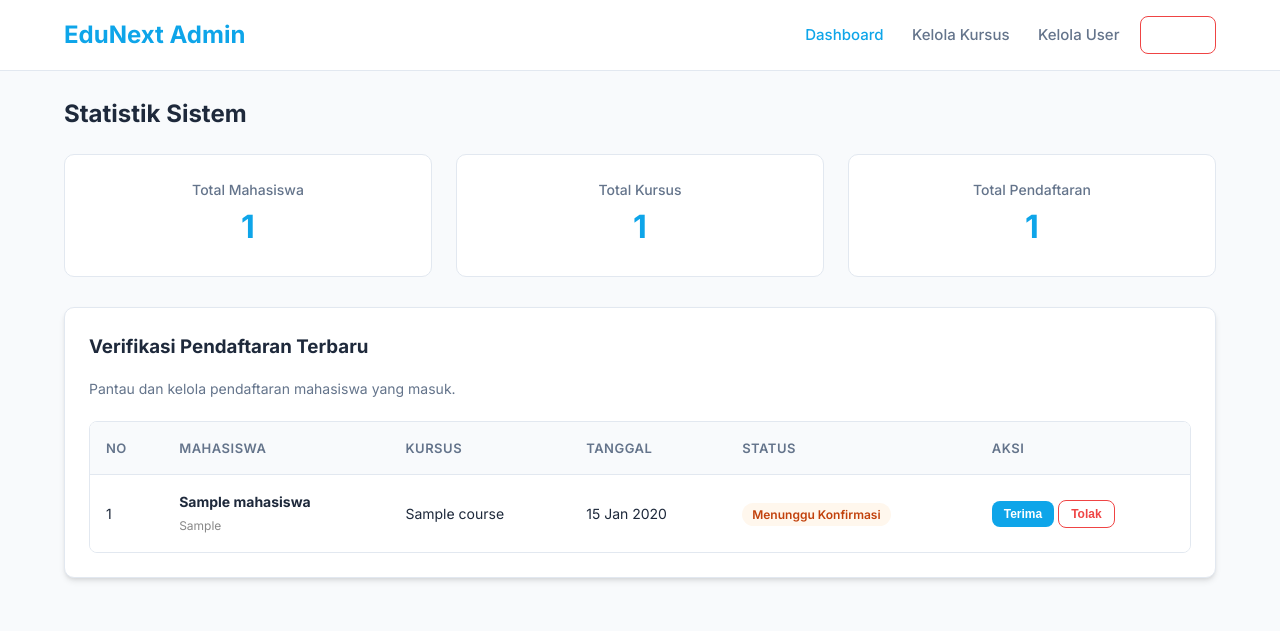
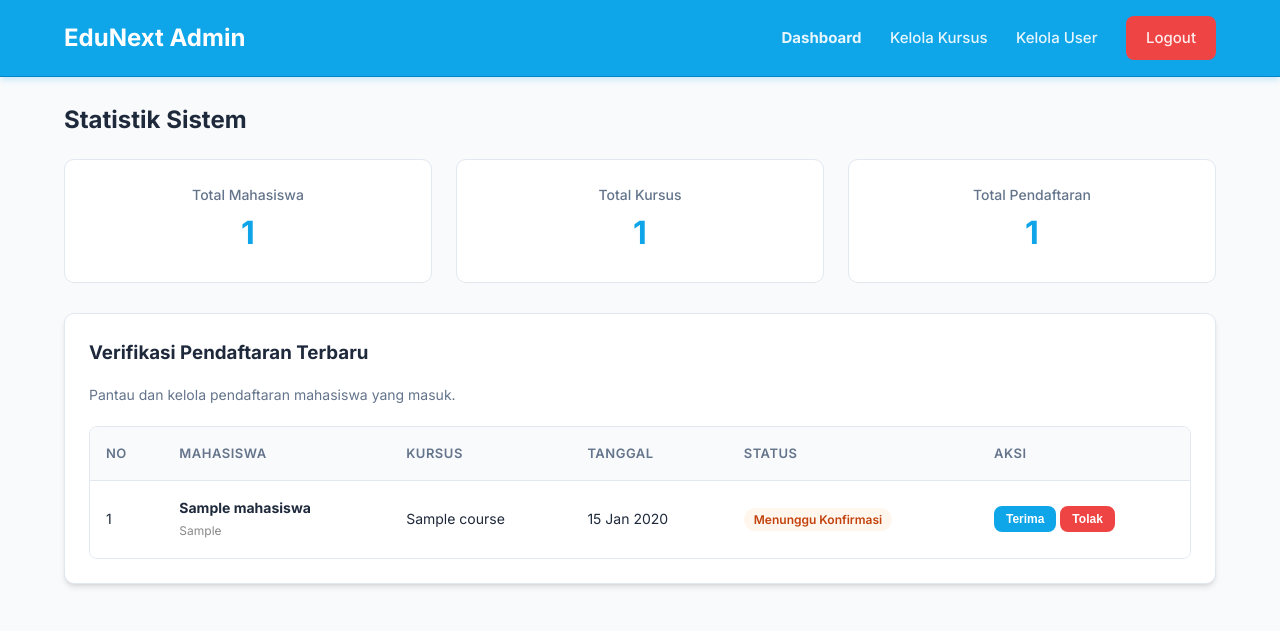
Before and after one commit to Ezra772/Web-Kursus, a PHP site: page /admin/index.php in a window 1280 px wide. Shown: the top 631 px of the page. Run offline with PHP 8.4, Linux system fonts and the light colour scheme; a user stored in the database is signed in; tables that the repository leaves empty hold one stand-in row (values such as "Sample post").

Commit message:
perbaikin tampilan navbar

```diff
--- a/admin/index.php
+++ b/admin/index.php
@@ -1,12 +1,13 @@
 <?php
 require '../auth_admin.php';
 
-// Hitung statistik sederhana
+// Hitung statistik sederhana dari database
 $countMhs = mysqli_num_rows(mysqli_query($conn, "SELECT id FROM mahasiswa"));
 $countCourse = mysqli_num_rows(mysqli_query($conn, "SELECT id FROM course"));
 $countPendaftaran = mysqli_num_rows(mysqli_query($conn, "SELECT id FROM pendaftaran"));
 
-// Query pendaftaran
+// Query untuk mengambil data pendaftaran (join dengan tabel mahasiswa & course)
+// Mengurutkan: "Menunggu Konfirmasi" paling atas, lalu berdasarkan tanggal terbaru
 $sql = "
     SELECT
         p.id,
@@ -37,11 +38,14 @@ $pendaftaran = mysqli_query($conn, $sql);
 <div class="navbar">
     <div class="navbar-inner">
         <a href="index.php" class="navbar-brand">EduNext Admin</a>
+
         <div class="nav-links">
-            <a href="index.php" style="color:var(--primary);">Dashboard</a>
+            <a href="index.php" style="font-weight:700;">Dashboard</a>
+
             <a href="course_index.php">Kelola Kursus</a>
             <a href="mahasiswa_index.php">Kelola User</a>
-            <a href="../logout.php" class="btn btn-danger" style="color:white; margin-left:16px; padding:6px 12px;">Logout</a>
+
+            <a href="../logout.php" class="btn btn-danger">Logout</a>
         </div>
     </div>
 </div>
@@ -86,10 +90,11 @@ $pendaftaran = mysqli_query($conn, $sql);
                 <?php
                 $no = 1;
                 if (mysqli_num_rows($pendaftaran) === 0): ?>
-                    <tr><td colspan="6" style="text-align:center;">Belum ada data.</td></tr>
+                    <tr><td colspan="6" style="text-align:center; padding:20px;">Belum ada pendaftaran baru.</td></tr>
                 <?php else:
                     while ($p = mysqli_fetch_assoc($pendaftaran)) :
                         $status = $p['status'];
+                        // Tentukan warna badge berdasarkan status
                         $badgeClass = 'badge-pending';
                         if($status == 'Disetujui') $badgeClass = 'badge-success';
                         if($status == 'Ditolak') $badgeClass = 'badge-danger';
@@ -113,10 +118,10 @@ $pendaftaran = mysqli_query($conn, $sql);
                                 <form action="pendaftaran_update.php" method="POST" style="display:inline;">
                                     <input type="hidden" name="id" value="<?php echo $p['id']; ?>">
                                     <input type="hidden" name="aksi" value="tolak">
-                                    <button class="btn btn-danger" style="padding:6px 12px; font-size:12px;" onclick="return confirm('Tolak?');">Tolak</button>
+                                    <button class="btn btn-danger" style="padding:6px 12px; font-size:12px;" onclick="return confirm('Tolak pendaftaran ini?');">Tolak</button>
                                 </form>
                             <?php else: ?>
-                                <span style="color:#aaa;">Selesai</span>
+                                <span style="color:#aaa; font-size:13px;">Selesai</span>
                             <?php endif; ?>
                         </td>
                     </tr>
--- a/assets/css/style.css
+++ b/assets/css/style.css
@@ -1,14 +1,15 @@
-/* Import Google Font agar mirip referensi */
+/* Import Google Font */
 @import url('https://fonts.googleapis.com/css2?family=Inter:wght@300;400;500;600;700&display=swap');
 
 :root {
-    --primary: #0ea5e9; /* Biru cerah seperti referensi */
+    --primary: #0ea5e9; /* Biru cerah */
     --primary-dark: #0284c7;
     --secondary: #64748b;
     --bg-body: #f8fafc;
     --bg-card: #ffffff;
     --text-main: #1e293b;
     --text-muted: #64748b;
+    --text-nav: #ffffff; /* Warna teks navbar putih */
     --border: #e2e8f0;
     --danger: #ef4444;
     --warning: #f59e0b;
@@ -38,14 +39,15 @@ body {
     padding: 24px;
 }
 
-/* Navbar */
+/* --- NAVBAR (PERBAIKAN UTAMA) --- */
 .navbar {
-    background: var(--bg-card);
-    border-bottom: 1px solid var(--border);
+    background-color: var(--primary) !important; /* HARUS BIRU */
+    border-bottom: 1px solid var(--primary-dark);
     padding: 16px 0;
     position: sticky;
     top: 0;
     z-index: 100;
+    box-shadow: 0 4px 6px -1px rgba(14, 165, 233, 0.2);
 }
 
 .navbar-inner {
@@ -59,25 +61,46 @@ body {
 
 .navbar-brand {
     font-size: 24px;
-    font-weight: 700;
-    color: var(--primary);
+    font-weight: 800;
+    color: #ffffff !important; /* Teks Putih */
     text-decoration: none;
 }
 
 .nav-links a {
-    color: var(--text-muted);
+    color: rgba(255, 255, 255, 0.9) !important; /* Teks Putih Transparan */
     text-decoration: none;
     margin-left: 24px;
     font-weight: 500;
     font-size: 15px;
-    transition: color 0.2s;
+    transition: all 0.2s;
 }
 
 .nav-links a:hover {
-    color: var(--primary);
+    color: #ffffff !important; /* Putih Terang saat hover */
+    text-shadow: 0 0 5px rgba(255,255,255,0.3);
 }
 
-/* Hero Section (Untuk Halaman User) */
+/* --- TOMBOL LOGOUT (DANGER) --- */
+.btn-danger {
+    background-color: #ef4444 !important; /* Merah Solid */
+    color: #ffffff !important;           /* Teks Putih */
+    border: 1px solid #ef4444;
+    padding: 8px 16px;
+    border-radius: 6px;
+    display: inline-flex;
+    align-items: center;
+    justify-content: center;
+    text-decoration: none;
+    transition: background-color 0.2s;
+}
+
+.btn-danger:hover {
+    background-color: #dc2626 !important; /* Merah Gelap saat hover */
+    border-color: #dc2626;
+    color: #ffffff !important;
+}
+
+/* Hero Section */
 .hero-section {
     text-align: center;
     padding: 60px 20px;
@@ -142,7 +165,7 @@ form input:focus, form textarea:focus {
     box-shadow: 0 0 0 3px rgba(14, 165, 233, 0.1);
 }
 
-/* Buttons */
+/* Buttons General */
 .btn {
     display: inline-flex;
     align-items: center;
@@ -163,12 +186,9 @@ form input:focus, form textarea:focus {
 .btn-secondary { background: #f1f5f9; color: var(--text-main); }
 .btn-secondary:hover { background: #e2e8f0; }
 
-.btn-danger { background: #fff; color: var(--danger); border: 1px solid var(--danger); }
-.btn-danger:hover { background: #fee2e2; }
-
 .btn-warning { background: var(--warning); color: #fff; }
 
-/* Table Styling Modern */
+/* Table Styling */
 .table-wrapper {
     overflow-x: auto;
     border-radius: 8px;
```
